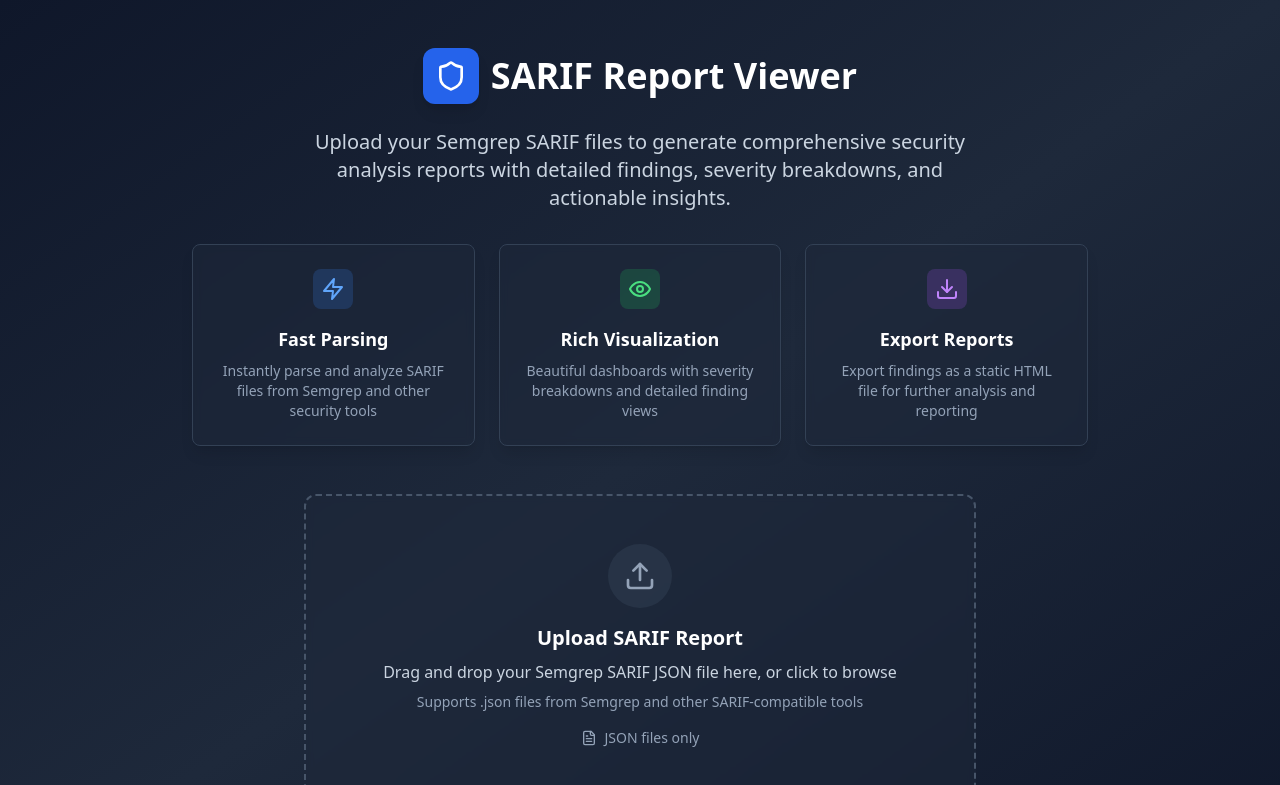
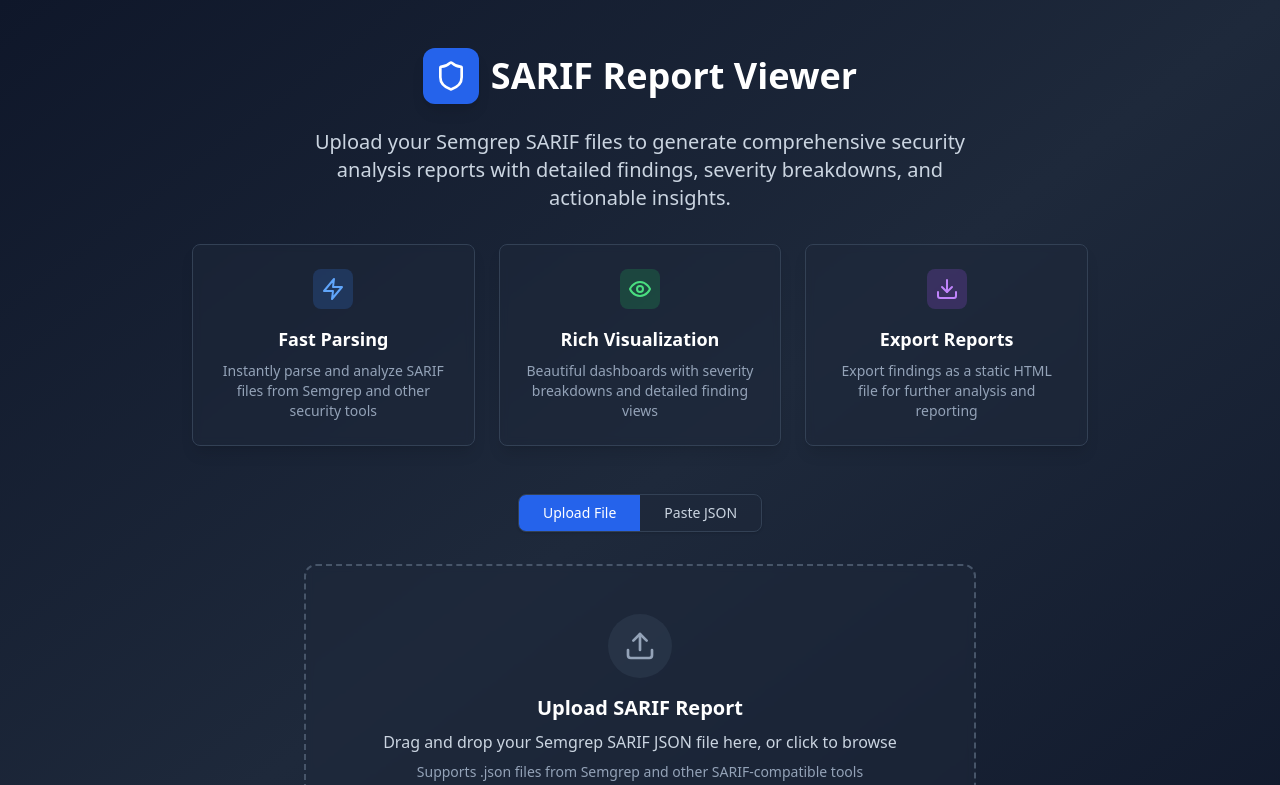
Before and after one commit to ICF-Next-Government/ngd-security-report-viewer, a React (Vite) app: page / in a window 1280 px wide. Shown: the top 785 px of the page. Built offline with nearby package versions, Linux system fonts and the light colour scheme.

Commit message:
Add Ability to Directly Paste JSON into UI and parse

```diff
--- a/src/App.tsx
+++ b/src/App.tsx
@@ -3,7 +3,14 @@
 import { ReportView } from "./components/ReportView";
 import { SarifParser } from "./utils/sarifParser";
 import { ProcessedResult, ReportSummary, SarifLog } from "./types/sarif";
-import { Shield, Zap, Eye, Download } from "lucide-react";
+import {
+  Shield,
+  Zap,
+  Eye,
+  Download,
+  FileText,
+  AlertCircle,
+} from "lucide-react";
 
 function App() {
   const [results, setResults] = useState<ProcessedResult[]>([]);
@@ -12,6 +19,11 @@
   const [error, setError] = useState<string>("");
   const [showReport, setShowReport] = useState(false);
   const [uploadTimestamp, setUploadTimestamp] = useState<Date | null>(null);
+
+  // Toggle for file upload vs paste JSON
+  const [usePaste, setUsePaste] = useState(false);
+  const [jsonInput, setJsonInput] = useState("");
+  const [jsonInputError, setJsonInputError] = useState<string>("");
 
   const handleFileUpload = async (file: File) => {
     setLoading(true);
@@ -45,12 +57,43 @@
     }
   };
 
+  const handlePasteParse = () => {
+    setLoading(true);
+    setJsonInputError("");
+    setUploadTimestamp(new Date());
+
+    try {
+      const sarifData: SarifLog = JSON.parse(jsonInput);
+
+      if (!sarifData.runs || !Array.isArray(sarifData.runs)) {
+        throw new Error(
+          'Invalid SARIF format: Missing or invalid "runs" array',
+        );
+      }
+
+      const parsed = SarifParser.parse(sarifData);
+      setResults(parsed.results);
+      setSummary(parsed.summary);
+      setShowReport(true);
+    } catch (err) {
+      setJsonInputError(
+        err instanceof Error
+          ? `Failed to parse SARIF JSON: ${err.message}`
+          : "Failed to parse SARIF JSON. Please ensure it's valid JSON.",
+      );
+    } finally {
+      setLoading(false);
+    }
+  };
+
   const handleBackToUpload = () => {
     setShowReport(false);
     setResults([]);
     setSummary(null);
     setError("");
     setUploadTimestamp(null);
+    setJsonInput("");
+    setJsonInputError("");
   };
 
   if (showReport && summary) {
@@ -127,12 +170,95 @@
           </div>
         </div>
 
-        {/* Upload Component */}
-        <FileUpload
-          onFileUpload={handleFileUpload}
-          loading={loading}
-          error={error}
-        />
+        {/* Toggle for upload vs paste */}
+        <div className="flex justify-center mb-8">
+          <div className="inline-flex rounded-lg bg-slate-800/50 border border-slate-700 shadow overflow-hidden">
+            <button
+              className={`px-6 py-2 text-sm font-medium focus:outline-none transition-colors ${
+                !usePaste
+                  ? "bg-blue-600 text-white"
+                  : "bg-transparent text-slate-300 hover:bg-slate-700/50"
+              }`}
+              onClick={() => setUsePaste(false)}
+              disabled={loading || !usePaste}
+              type="button"
+            >
+              Upload File
+            </button>
+            <button
+              className={`px-6 py-2 text-sm font-medium focus:outline-none transition-colors ${
+                usePaste
+                  ? "bg-blue-600 text-white"
+                  : "bg-transparent text-slate-300 hover:bg-slate-700/50"
+              }`}
+              onClick={() => setUsePaste(true)}
+              disabled={loading || usePaste}
+              type="button"
+            >
+              Paste JSON
+            </button>
+          </div>
+        </div>
+
+        {/* Upload or Paste Component */}
+        {!usePaste ? (
+          <FileUpload
+            onFileUpload={handleFileUpload}
+            loading={loading}
+            error={error}
+          />
+        ) : (
+          <div className="w-full max-w-2xl mx-auto">
+            <div className="bg-slate-800/50 border-2 border-dashed border-slate-600 rounded-xl p-8 text-center shadow-lg backdrop-blur-sm">
+              <div className="flex flex-col items-center space-y-4">
+                <div className="p-4 rounded-full bg-slate-700/50">
+                  <FileText className="h-8 w-8 text-slate-400" />
+                </div>
+                <div className="space-y-2">
+                  <h3 className="text-xl font-semibold text-white">
+                    Paste SARIF JSON
+                  </h3>
+                  <p className="text-slate-300">
+                    Paste your Semgrep SARIF JSON content below to generate a
+                    report.
+                  </p>
+                  <p className="text-sm text-slate-400">
+                    Supports SARIF v2.1.0 format from Semgrep and other tools.
+                  </p>
+                </div>
+                <textarea
+                  className="w-full min-h-[180px] rounded-lg bg-slate-900/80 border border-slate-700 text-slate-100 p-4 font-mono text-sm focus:outline-none focus:ring-2 focus:ring-blue-500 transition"
+                  placeholder="Paste SARIF JSON here..."
+                  value={jsonInput}
+                  onChange={(e) => setJsonInput(e.target.value)}
+                  disabled={loading}
+                  spellCheck={false}
+                />
+                <button
+                  className="mt-2 px-6 py-2 rounded-lg bg-blue-600 text-white font-semibold shadow hover:bg-blue-700 transition disabled:opacity-50"
+                  onClick={handlePasteParse}
+                  disabled={loading || !jsonInput.trim()}
+                  type="button"
+                >
+                  {loading ? "Parsing..." : "Parse JSON"}
+                </button>
+                {jsonInputError && (
+                  <div className="mt-2 p-3 bg-red-900/50 border border-red-700 rounded-lg flex items-start space-x-3 backdrop-blur-sm w-full text-left">
+                    <AlertCircle className="h-5 w-5 text-red-400 mt-0.5 flex-shrink-0" />
+                    <div>
+                      <h4 className="text-sm font-medium text-red-300">
+                        Parse Error
+                      </h4>
+                      <p className="text-sm text-red-400 mt-1">
+                        {jsonInputError}
+                      </p>
+                    </div>
+                  </div>
+                )}
+              </div>
+            </div>
+          </div>
+        )}
 
         {/* Footer */}
         <div className="text-center mt-12 text-sm text-slate-400">
```
